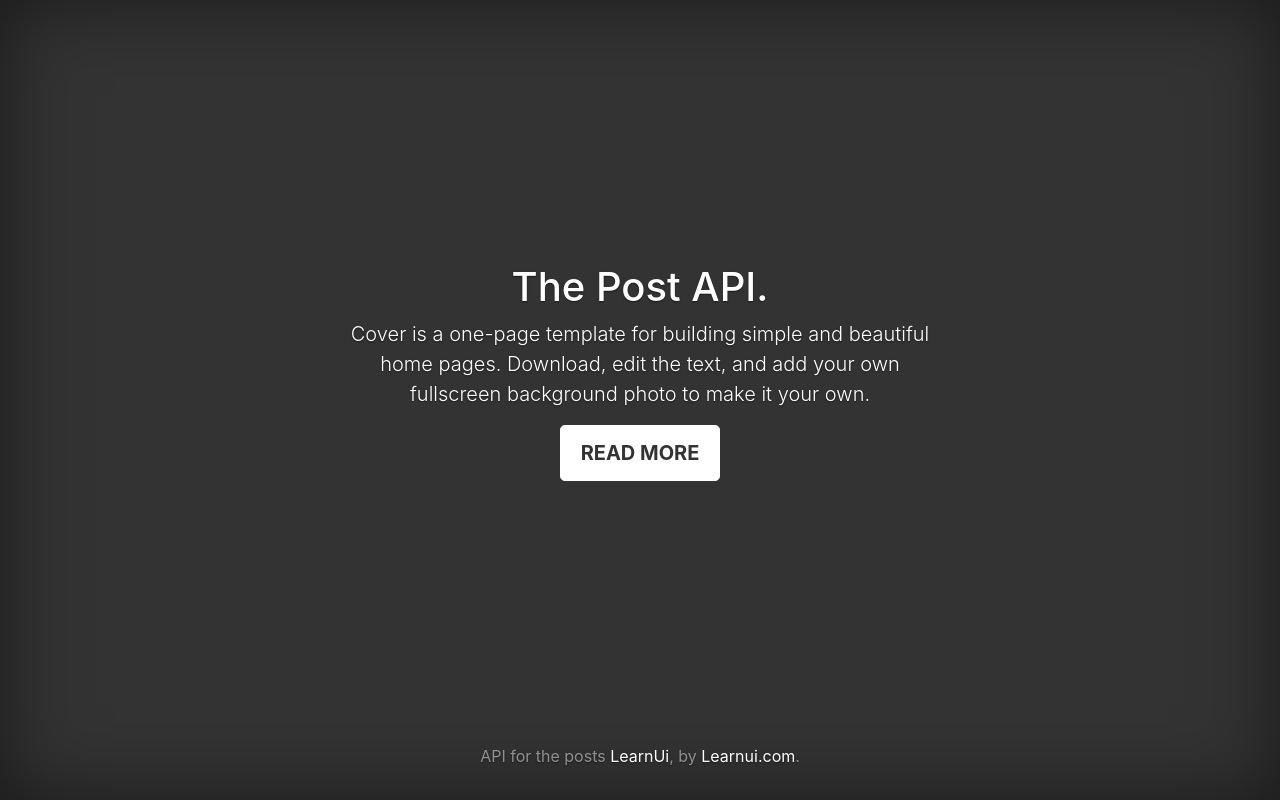
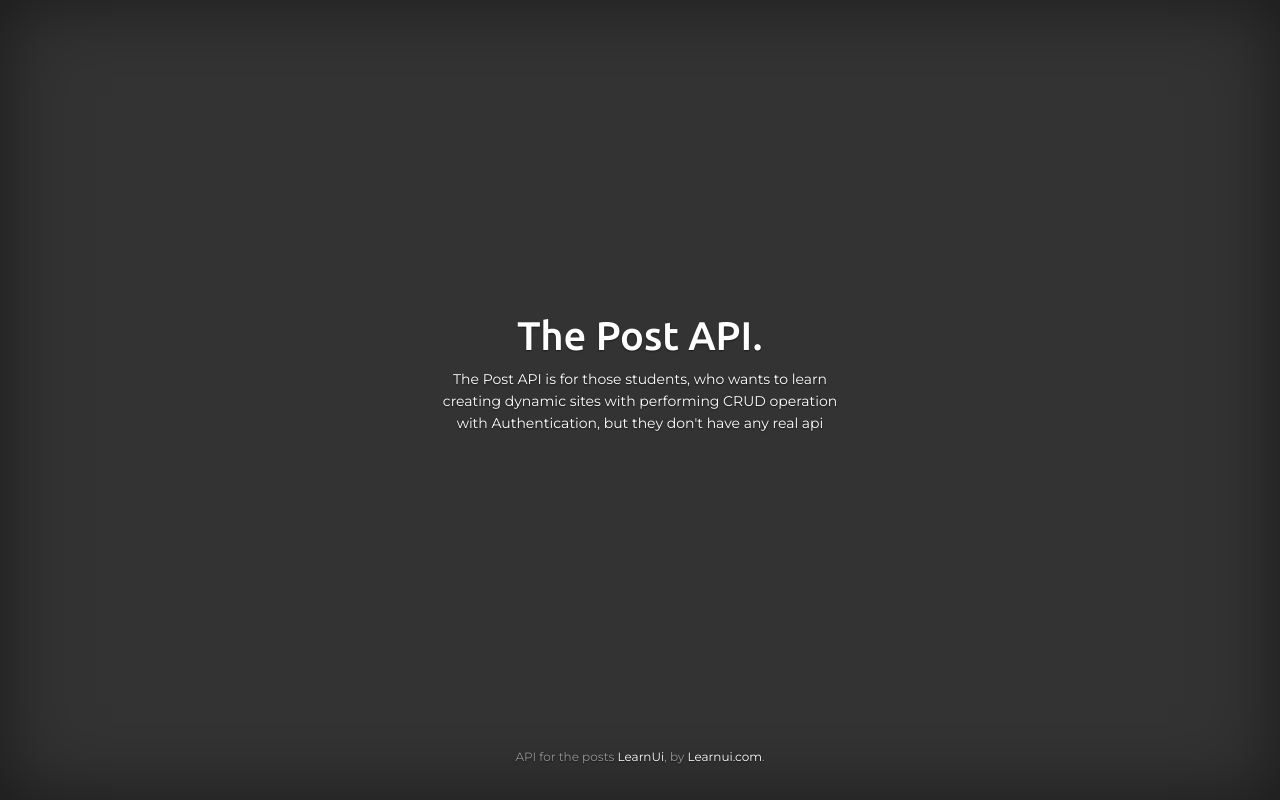
Before and after one commit to startx88/the-post-api, a website: page public/index.html in a window 1280 px wide. Drawn offline with nearby package versions, Linux system fonts and the light colour scheme.

Commit message:
update latest code

```diff
--- a/public/index.html
+++ b/public/index.html
@@ -8,7 +8,8 @@
   <title>The Post API</title>
   <link rel="stylesheet" href="https://stackpath.bootstrapcdn.com/bootstrap/4.3.1/css/bootstrap.min.css"
     integrity="sha384-ggOyR0iXCbMQv3Xipma34MD+dH/1fQ784/j6cY/iJTQUOhcWr7x9JvoRxT2MZw1T" crossorigin="anonymous">
-        <link rel="stylesheet" href="./style.css"/>
+  <link href="https://fonts.googleapis.com/css?family=Montserrat|Ubuntu:300,400,500,700&display=swap" rel="stylesheet">
+  <link rel="stylesheet" href="./style.css" />
 </head>
 
 <body class="text-center">
@@ -19,17 +20,17 @@
 
     <main role="main" class="inner cover">
       <h1 class="cover-heading">The Post API.</h1>
-          <p class="lead">Cover is a one-page template for building simple and beautiful home pages. Download, edit the text, and add your own fullscreen background photo to make it your own.</p>
-          <p class="lead">
-            <a href="#" class="btn btn-lg btn-secondary">READ MORE</a>
-          </p>
+      <p>The Post API is for those students,
+        who wants to learn creating dynamic sites with performing CRUD
+        operation with Authentication, but they don't have any real api</p>
+
     </main>
 
     <footer class="mastfoot mt-auto">
-          <div class="inner">
+
       <p>API for the posts <a href="https://learnui.com/">LearnUi</a>,
         by <a href="https://learnui.com">Learnui.com</a>.</p>
-          </div>
+
     </footer>
   </div>
 </body>
--- a/public/style.css
+++ b/public/style.css
@@ -29,6 +29,8 @@ html,
 body {
     height: 100%;
     background-color: #333;
+
+
 }
 
 body {
@@ -37,12 +39,29 @@ body {
     color: #fff;
     text-shadow: 0 .05rem .1rem rgba(0, 0, 0, .5);
     box-shadow: inset 0 0 5rem rgba(0, 0, 0, .5);
+    font-size: 12px;
+    font-family: 'Montserrat', sans-serif;
 }
 
 .cover-container {
     max-width: 42em;
 }
 
+h1,
+h2,
+h3,
+h4,
+h5,
+h6 {
+    font-family: 'Ubuntu', sans-serif;
+}
+
+p {
+    font-size: 14px;
+    line-height: 22px;
+    font-weight: 300;
+
+}
 
 /*
  * Header
@@ -106,4 +125,9 @@ body {
  */
 .mastfoot {
     color: rgba(255, 255, 255, .5);
+
 }
+
+.mastfoot p {
+    font-size: 12px;
+}
```
Lines whose indentation alone changed are shown as unchanged.
